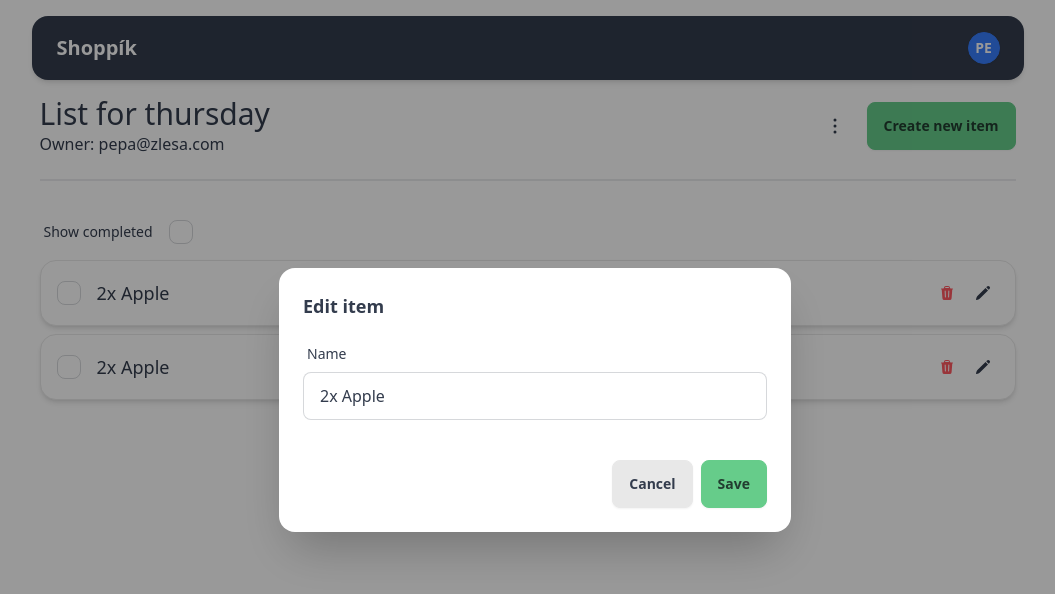
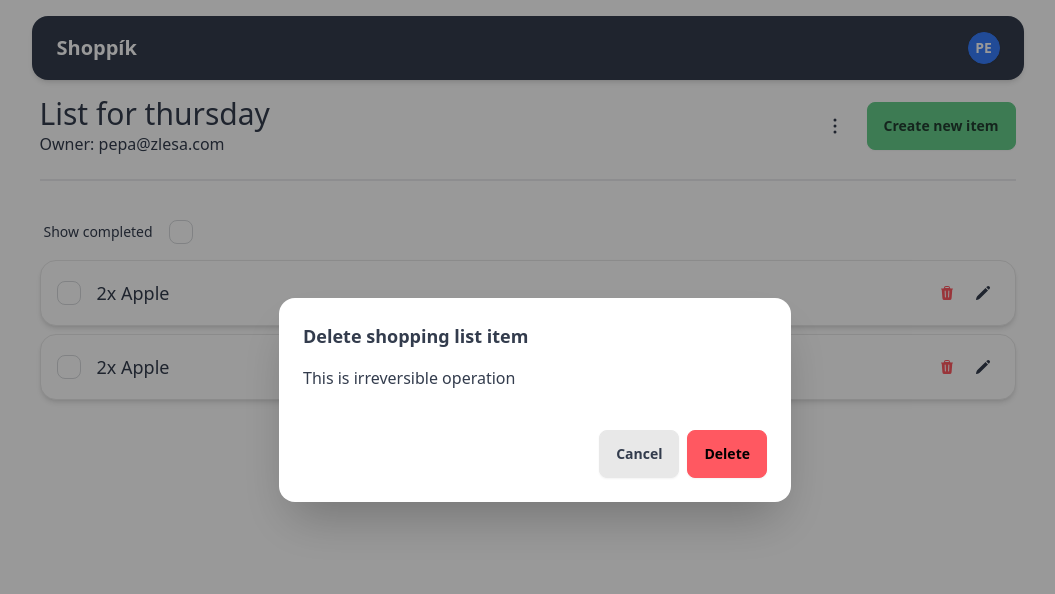
Before and after one commit to krystofrezac/shopping-list, a React (Vite) app in the folder web/: page /shopping-list/1 in a window 1280 px wide. Both pictures are taken after a click on the button 1059 px from the left and 293 px from the top of the page. Shown: the top 594 px of the page, without its empty margins (105-1160 px from the left). Built offline with nearby package versions, Linux system fonts and the light colour scheme.

Commit message:
Add item delete

```diff
--- a/web/src/App.tsx
+++ b/web/src/App.tsx
@@ -20,7 +20,16 @@ const router = createBrowserRouter([
   },
 ]);
 
-const queryclient = new QueryClient();
+const queryclient = new QueryClient({
+  defaultOptions: {
+    queries: {
+      refetchOnWindowFocus: false,
+    },
+    mutations: {
+      onError: () => alert("Something went wrong"),
+    },
+  },
+});
 
 export const App = () => (
   <QueryClientProvider client={queryclient}>
--- a/web/src/components/Button.tsx
+++ b/web/src/components/Button.tsx
@@ -1,7 +1,7 @@
 import classNames from "classnames";
 import { Spinner } from "./Spinner";
 
-export type ButtonVariant = "basic" | "primary";
+export type ButtonVariant = "basic" | "primary" | "error";
 
 export type ButtonProps = React.DetailedHTMLProps<
   React.ButtonHTMLAttributes<HTMLButtonElement>,
@@ -14,6 +14,7 @@ export type ButtonProps = React.DetailedHTMLProps<
 const variantClasses: Record<ButtonVariant, string> = {
   primary: "btn-primary",
   basic: "",
+  error: "btn-error",
 };
 
 export const Button = ({
--- /dev/null
+++ b/web/src/components/ConfirmDialog.tsx
@@ -0,0 +1,44 @@
+import { ReactNode } from "react";
+import { Dialog, DialogActions, DialogBody, DialogTitle } from "./Dialog";
+import { Button, ButtonVariant } from "./Button";
+
+export type ConfirmDialogProps = {
+  isOpen: boolean;
+  title: string;
+  description: ReactNode;
+  confirmText: string;
+  confirmVariant?: ButtonVariant;
+  isLoading: boolean;
+  onCancel: () => void;
+  onConfirm: () => void;
+};
+
+export const ConfirmDialog = ({
+  isOpen,
+  title,
+  description,
+  confirmText,
+  confirmVariant = "error",
+  isLoading,
+  onCancel,
+  onConfirm,
+}: ConfirmDialogProps) => (
+  <Dialog isOpen={isOpen}>
+    <DialogTitle>{title}</DialogTitle>
+    <DialogBody>
+      <p>{description}</p>
+    </DialogBody>
+    <DialogActions>
+      <Button isLoading={isLoading} onClick={onCancel}>
+        Cancel
+      </Button>
+      <Button
+        variant={confirmVariant}
+        isLoading={isLoading}
+        onClick={onConfirm}
+      >
+        {confirmText}
+      </Button>
+    </DialogActions>
+  </Dialog>
+);
--- a/web/src/components/DynamicContent.tsx
+++ b/web/src/components/DynamicContent.tsx
@@ -20,7 +20,7 @@ export const DynamicContent = <TData,>({
 
   if (error || data === undefined)
     // TODO: make it nicer
-    return "Nastala neočekávaná chyba";
+    return "Unexpected error occured";
 
   return renderContent(data);
 };
--- /dev/null
+++ b/web/src/pagess/ShoppingListPage/ItemDeleteDialog.tsx
@@ -0,0 +1,62 @@
+import { ShoppingList, ShoppingListItem } from "../../api/types";
+import { useUpdateShoppingListItemMutation } from "../../api/useUpdateShoppingListItemMutation";
+import { ConfirmDialog } from "../../components/ConfirmDialog";
+import { useGetUpdateItemQueryCache } from "./useGetUpdateItemQueryCache";
+
+export type ItemDeleteDialog = {
+  shoppingList: ShoppingList;
+  index?: number;
+  item?: ShoppingListItem;
+  onClose: () => void;
+};
+
+export const ItemDeleteDialog = ({
+  shoppingList,
+  index,
+  item,
+  onClose,
+}: ItemDeleteDialog) => {
+  const { mutate, isPending } = useUpdateShoppingListItemMutation();
+  const updateItemQueryCache = useGetUpdateItemQueryCache();
+
+  const isOpen = index !== undefined && !!item;
+
+  const handleConfirm = () => {
+    if (!isOpen) return;
+
+    const newData: ShoppingListItem = {
+      ...item,
+      archived: true,
+    };
+
+    mutate(
+      {
+        shoppingListId: shoppingList.id,
+        shoppingListItemIndex: index,
+        data: newData,
+      },
+      {
+        onSuccess: () => {
+          updateItemQueryCache({
+            shoppingListId: shoppingList.id,
+            itemIndex: index,
+            newData,
+          });
+          onClose();
+        },
+      },
+    );
+  };
+
+  return (
+    <ConfirmDialog
+      isOpen={isOpen}
+      title="Delete shopping list item"
+      description="This is irreversible operation"
+      confirmText="Delete"
+      isLoading={isPending}
+      onCancel={onClose}
+      onConfirm={handleConfirm}
+    />
+  );
+};
--- a/web/src/pagess/ShoppingListPage/ShoppingListItem.tsx
+++ b/web/src/pagess/ShoppingListPage/ShoppingListItem.tsx
@@ -11,6 +11,7 @@ export type ShoppingListItemProps = {
   item: ShoppingListeItemType;
   index: number;
   onEdit: () => void;
+  onDelete: () => void;
 };
 
 export const ShoppingListItem = ({
@@ -18,6 +19,7 @@ export const ShoppingListItem = ({
   index,
   item,
   onEdit,
+  onDelete,
 }: ShoppingListItemProps) => {
   const {
     mutate: updateShoppingListItem,
@@ -63,7 +65,7 @@ export const ShoppingListItem = ({
               iconName="TrashIcon"
               size="sm"
               color="error"
-              onClick={onEdit}
+              onClick={onDelete}
             />
             <IconButton iconName="PencilIcon" size="sm" onClick={onEdit} />
           </div>
--- a/web/src/pagess/ShoppingListPage/ShoppingListPage.tsx
+++ b/web/src/pagess/ShoppingListPage/ShoppingListPage.tsx
@@ -10,6 +10,7 @@ import { ShoppingListItem } from "./ShoppingListItem";
 import { CheckBox } from "../../components/CheckBox";
 import { ItemEditDialog } from "./ItemEditDialog";
 import { CheckBoxFormControl } from "../../components/CheckBoxFormControl";
+import { ItemDeleteDialog } from "./ItemDeleteDialog";
 
 export const ShoppingListPage = () => {
   const params = { id: "xxx" }; // TODO: useParams();
@@ -17,22 +18,35 @@ export const ShoppingListPage = () => {
   const query = useShoppingListQuery({ id: params.id! });
 
   const [showCompleted, setShowCompleted] = useState(false);
-  const [editingItemIndex, setEditingItemIndex] = useState<number | null>(null);
+  const [editingItemIndex, setEditingItemIndex] = useState<number | undefined>(
+    undefined,
+  );
+  const [deletingItemIndex, setDeletingItemIndex] = useState<
+    number | undefined
+  >(undefined);
 
   const renderContent: RenderContent<ShoppingList> = (shoppingList) => {
     const items = shoppingList.items.filter(
       (item) => showCompleted || !item.completed,
     );
 
-    const mappedItems = items.map((item, index) => (
+    const mappedItems = items
+      .map((item, index) => {
+        if (item.archived) return null;
+        if (!showCompleted && item.completed) return null;
+
+        return (
           <ShoppingListItem
             key={index}
             index={index}
             item={item}
             shoppingListId={shoppingList.id}
             onEdit={() => setEditingItemIndex(index)}
+            onDelete={() => setDeletingItemIndex(index)}
           />
-    ));
+        );
+      })
+      .filter(Boolean);
 
     return (
       <>
@@ -40,7 +54,13 @@ export const ShoppingListPage = () => {
           index={editingItemIndex ?? -1}
           shoppingListId={shoppingList.id}
           item={shoppingList.items[editingItemIndex ?? -1]}
-          onClose={() => setEditingItemIndex(null)}
+          onClose={() => setEditingItemIndex(undefined)}
+        />
+        <ItemDeleteDialog
+          index={deletingItemIndex}
+          shoppingList={shoppingList}
+          item={shoppingList.items[deletingItemIndex ?? -1]}
+          onClose={() => setDeletingItemIndex(undefined)}
         />
         <div className="flex gap-4 items-center">
           <div className="grow">
@@ -62,7 +82,12 @@ export const ShoppingListPage = () => {
               onChange={() => setShowCompleted((prev) => !prev)}
             />
           </CheckBoxFormControl>
-          <div className="mt-2 flex flex-col gap-2">{mappedItems}</div>
+          <div className="mt-2 flex flex-col gap-2">
+            {mappedItems}
+            {mappedItems.length === 0 && (
+              <p className="flex justify-center text-xl">No items</p>
+            )}
+          </div>
         </div>
       </>
     );
```
Lines whose indentation alone changed are shown as unchanged.
